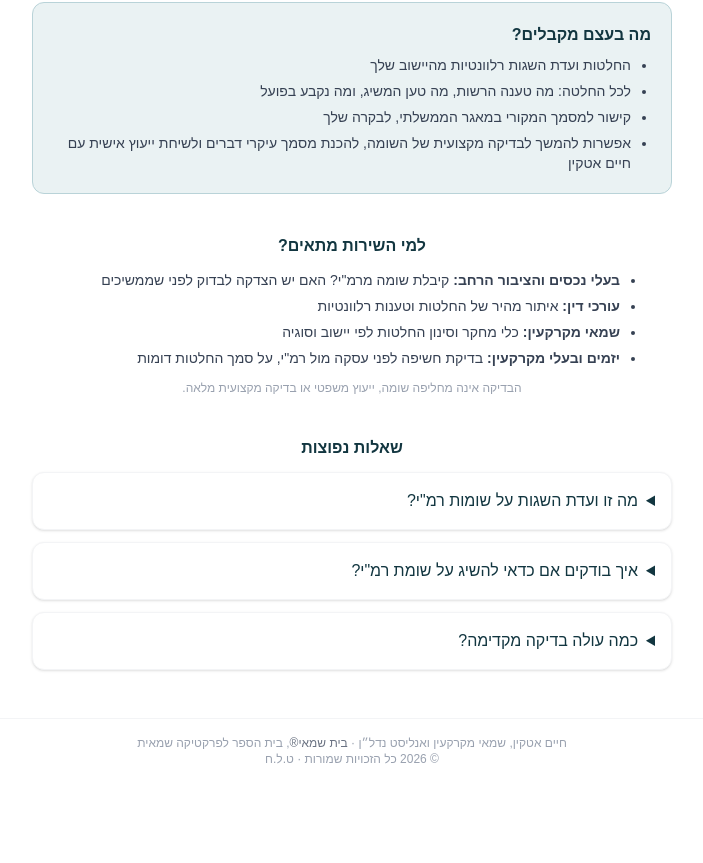
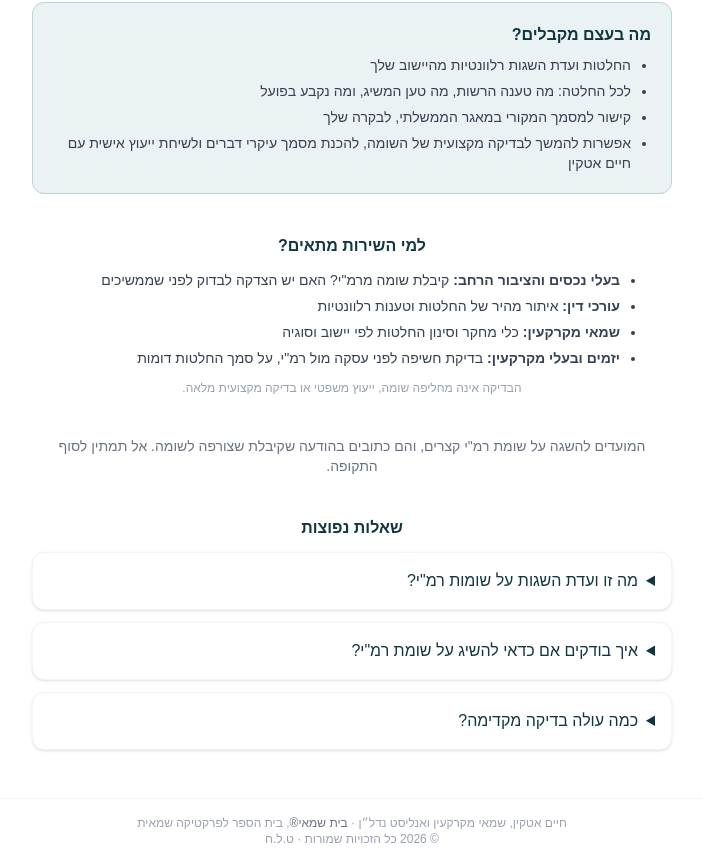
Before and after one commit to haimetkin-lgtm/rami, a Next.js app: page / in a window 1280 px wide. Shown: the part 725-1588 px from the top of the page, without its empty margins (288-991 px from the left). Before the commit the page ends 1508 px from the top, so only its background shows below. Built offline with nearby package versions, Linux system fonts and the light colour scheme.

Commit message:
Add filing-deadline note to homepage, matching hetel-hasbaha layout

```diff
--- a/app/page.tsx
+++ b/app/page.tsx
@@ -120,6 +120,13 @@ export default function Home() {
         </p>
       </section>
 
+      <section className="text-center text-sm text-gray-500 mb-10">
+        <p>
+          המועדים להשגה על שומת רמ&quot;י קצרים, והם כתובים בהודעה שקיבלת שצורפה לשומה. אל תמתין
+          לסוף התקופה.
+        </p>
+      </section>
+
       <section>
         <h2 className="font-bold text-[#123640] mb-3 text-center">שאלות נפוצות</h2>
         <div className="space-y-3">
```
